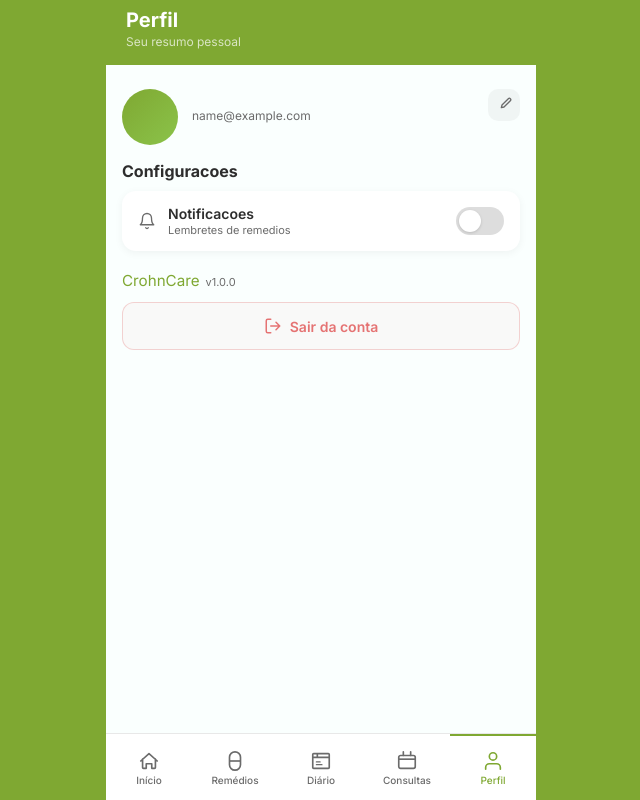
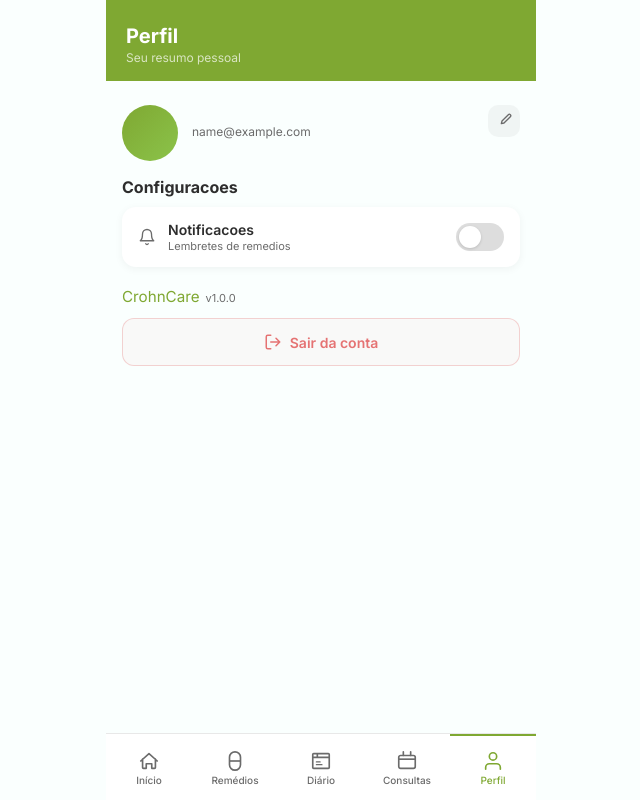
Before and after one commit to issetsandrin/crohncare-app, a Vue app in the folder frontend/: page /perfil in a window 1280 px wide. Shown: the whole page, without its empty margins (319-959 px from the left). Built offline with nearby package versions, Linux system fonts and the light colour scheme; no server answers; sample sign-in values are in the browser's storage.

Commit message:
fix: reverter ajustes iOS que causavam bordas brancas laterais
- Reverter html background verde e black-translucent
- Usar status-bar-style default que usa a theme-color verde
- Simplificar padding da AppBar

Co-Authored-By: Claude Opus 4.6 (1M context) <noreply@anthropic.com>

```diff
--- a/frontend/index.html
+++ b/frontend/index.html
@@ -4,7 +4,7 @@
     <meta charset="UTF-8" />
     <meta name="viewport" content="width=device-width, initial-scale=1.0, maximum-scale=1.0, user-scalable=no, viewport-fit=cover" />
     <meta name="apple-mobile-web-app-capable" content="yes" />
-    <meta name="apple-mobile-web-app-status-bar-style" content="black-translucent" />
+    <meta name="apple-mobile-web-app-status-bar-style" content="default" />
     <meta name="theme-color" content="#7FA832" />
     <link rel="preconnect" href="https://fonts.googleapis.com" />
     <link href="https://fonts.googleapis.com/css2?family=Inter:wght@400;500;600;700&display=swap" rel="stylesheet" />
--- a/frontend/src/components/AppBar.vue
+++ b/frontend/src/components/AppBar.vue
@@ -22,7 +22,7 @@ defineProps({
   display: flex;
   align-items: center;
   justify-content: space-between;
-  padding: calc(env(safe-area-inset-top, 24px) + 8px) 20px 16px;
+  padding: 24px 20px 16px;
   background: var(--verde-salvia);
   margin-bottom: 16px;
 }
--- a/frontend/src/styles/global.css
+++ b/frontend/src/styles/global.css
@@ -33,10 +33,6 @@
 html, body {
   height: 100%;
   overflow: hidden;
-}
-
-html {
-  background: var(--verde-salvia);
 }
 
 body {
```
